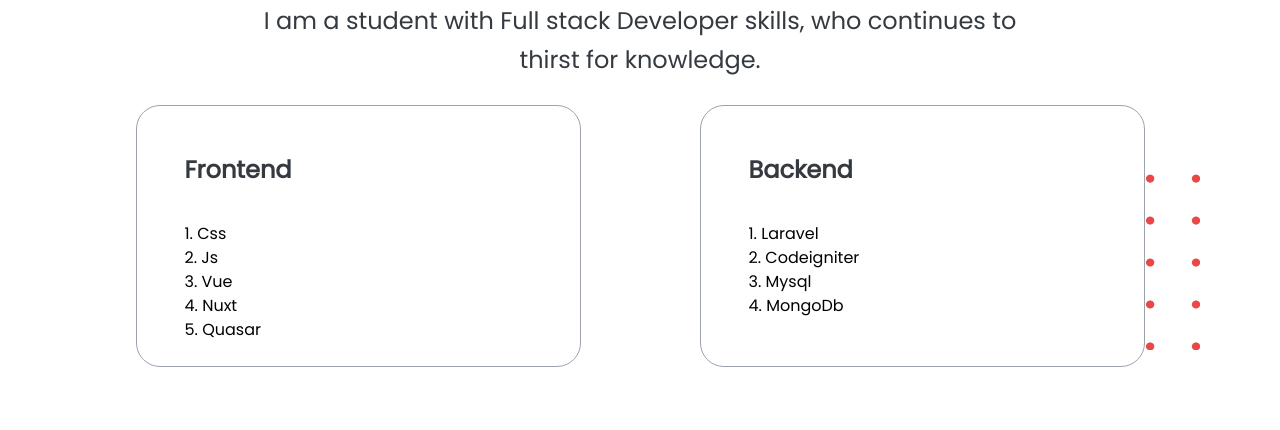
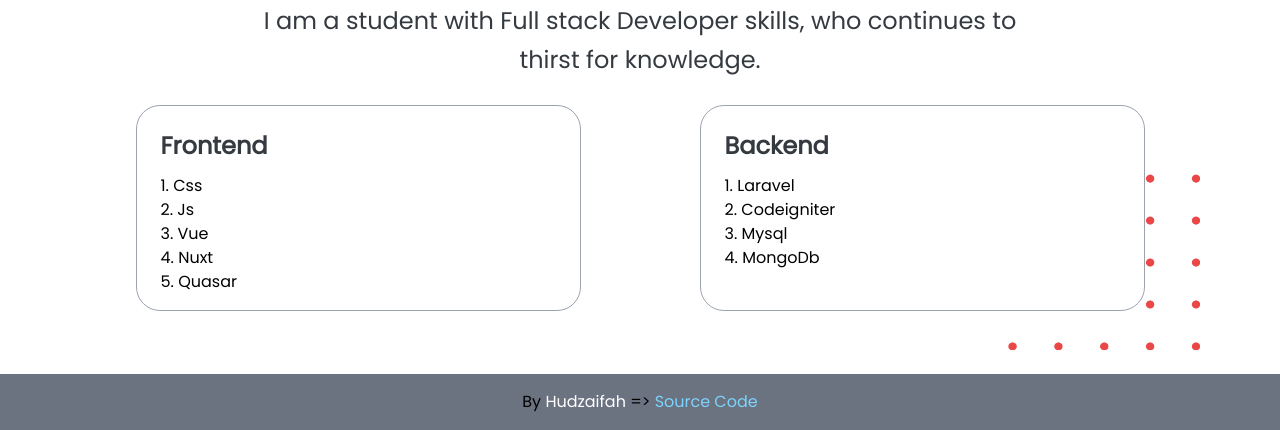
Before and after one commit to Hudzaifah24/profile_slicing_web_tailwind_CLI, a website: page index.html in a window 1280 px wide. Shown: the part 542-972 px from the top of the page. Drawn offline with Linux system fonts and the light colour scheme.

Commit message:
first commit

```diff
--- a/index.html
+++ b/index.html
@@ -65,18 +65,22 @@
                 </div>
 
                 <!-- card -->
-                <div class="card-content mt-[26px] flex flex-col md:flex-row justify-around lg:gap-5 px-5 w-full">
+                <div class="card-content mt-[26px] flex flex-col md:flex-row justify-around gap-5 px-5 w-full">
                     <div class="card border border-gray-400 bg-white z-20 rounded-3xl pt-6 pl-6 lg:w-[445px] w-full mx-auto">
-                        <span class="block text-2xl font-bold text-GD mb-3 p-6">Frontend</span>
-                        <span id="frontend" class="block pb-6 pl-6"></span>
+                        <span class="block text-2xl font-bold text-GD mb-3 p-6 lg:p-0">Frontend</span>
+                        <span id="frontend" class="block pb-6 pl-6 lg:p-0 lg:pb-4"></span>
                     </div>
                     <div class="card border border-gray-400 bg-white z-20 rounded-3xl pt-6 pl-6 lg:w-[445px] w-full mx-auto">
-                        <span class="block text-2xl font-bold text-GD mb-3 p-6">Backend</span>
-                        <span id="backend" class="block pb-6 pl-6"></span>
+                        <span class="block text-2xl font-bold text-GD mb-3 p-6 lg:p-0">Backend</span>
+                        <span id="backend" class="block pb-6 pl-6 lg:p-0 lg:pb-4"></span>
                     </div>
                 </div>
             </div>
         </div>
+        <!-- Footer -->
+        <footer class="p-4 bg-gray-500 text-center">
+            By <span class="text-white">Hudzaifah</span> => <a class="text-sky-300" href="https://github.com/Hudzaifah24/profile_slicing_web_tailwind_CLI">Source Code</a>
+        </footer>
 
         <!-- aksesoris -->
         <img class="aksesories absolute w-28 h-28 top-28 left-32" src="assets/img/aksesoris1.png">
```
Also changed, not shown: dist/output.css.
